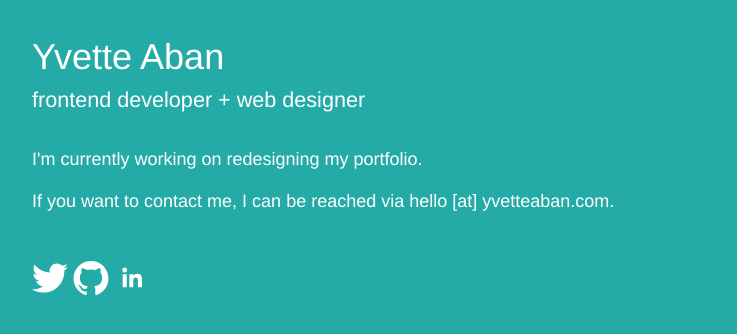
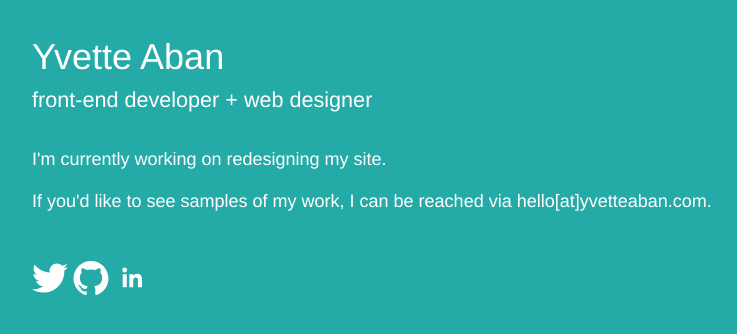
Before and after one commit to yvetteaban/yvetteaban.github.io, a Jekyll site: the page built from index.html, in a window 1280 px wide. Shown: the top 334 px of the page, without its empty margins (53-790 px from the left). Built offline with Jekyll 4.4.1, drawn with Linux system fonts in a browser that asks for light colours.

Commit message:
Changed some wording

```diff
--- a/index.html
+++ b/index.html
@@ -5,9 +5,9 @@ layout: default
 <div class="home">
 
   <h1>Yvette Aban</h1>
-  <h2>frontend developer + web designer</h2>
+  <h2>front-end developer + web designer</h2>
 
-  <p>I'm currently working on redesigning my portfolio.</p>
-  <p>If you want to contact me, I can be reached via hello [at] yvetteaban.com.</p>
+  <p>I'm currently working on redesigning my site.</p>
+  <p>If you'd like to see samples of my work, I can be reached via hello[at]yvetteaban.com.</p>
 
 </div>
```
